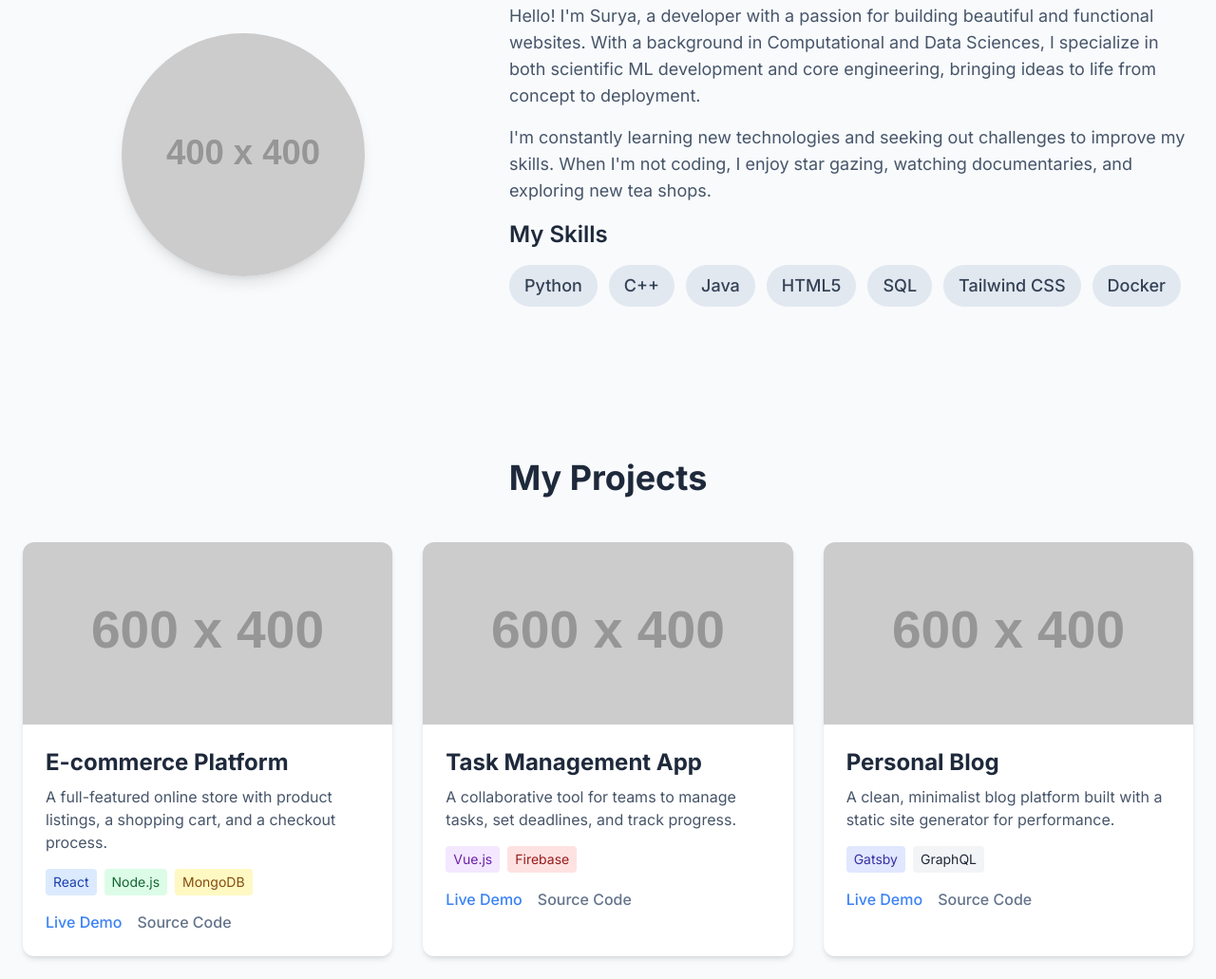
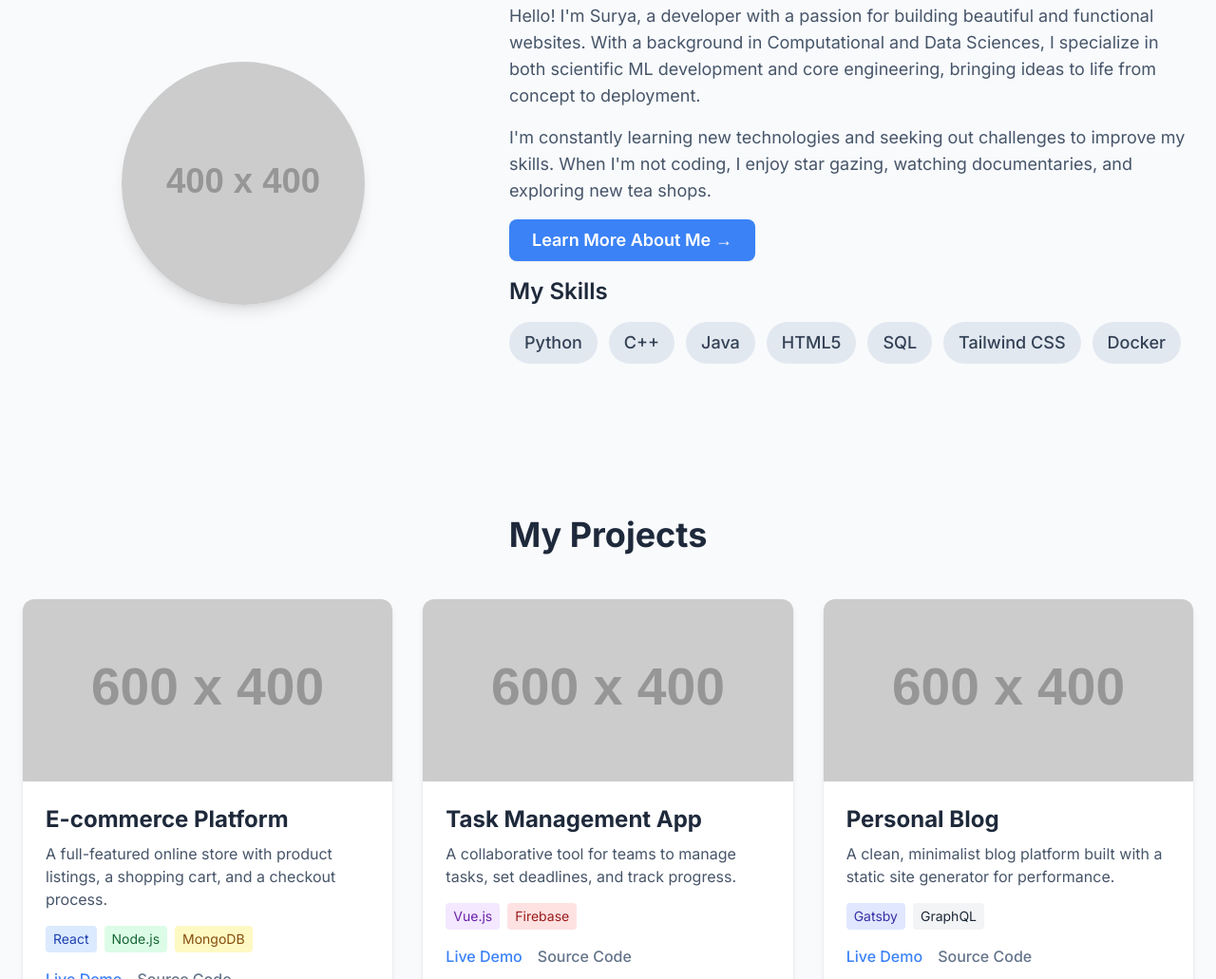
Before and after one commit to suryasud/suryasud.github.io, a plain HTML site: page index.html in a window 1280 px wide. Shown: the part 685-1716 px from the top of the page at 95% size. Drawn offline with nearby package versions, Linux system fonts and the light colour scheme; placeholder pictures from the web are drawn by us.

Commit message:
Update index.html

```diff
--- a/index.html
+++ b/index.html
@@ -85,6 +85,11 @@
                 <div class="md:col-span-3 text-lg text-slate-600 space-y-4">
                     <p>Hello! I'm Surya, a developer with a passion for building beautiful and functional websites. With a background in Computational and Data Sciences, I specialize in both scientific ML development and core engineering, bringing ideas to life from concept to deployment.</p>
                     <p>I'm constantly learning new technologies and seeking out challenges to improve my skills. When I'm not coding, I enjoy star gazing, watching documentaries, and exploring new tea shops.</p>
+                    <div class="mt-6">
+                        <a href="about.html" class="inline-block bg-blue-500 text-white font-semibold px-6 py-2 rounded-lg hover:bg-blue-600 transition duration-300 shadow-sm">
+                           Learn More About Me &rarr;
+                       </a>
+                   </div>
                     <div class="mt-8">
                         <h3 class="text-2xl font-semibold text-slate-800 mb-4">My Skills</h3>
                         <div class="flex flex-wrap gap-3">
```
